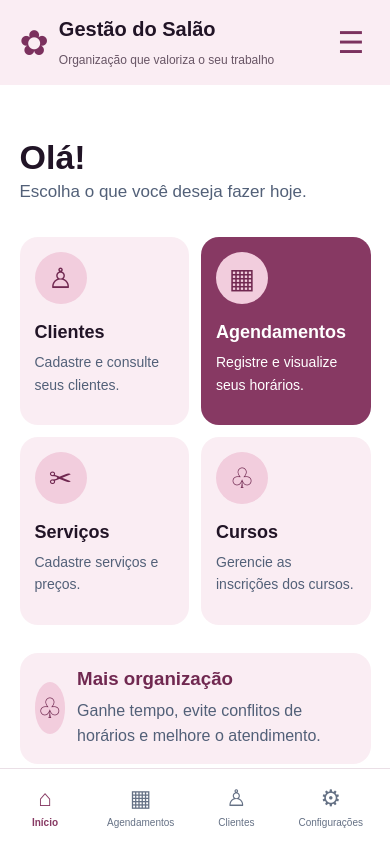
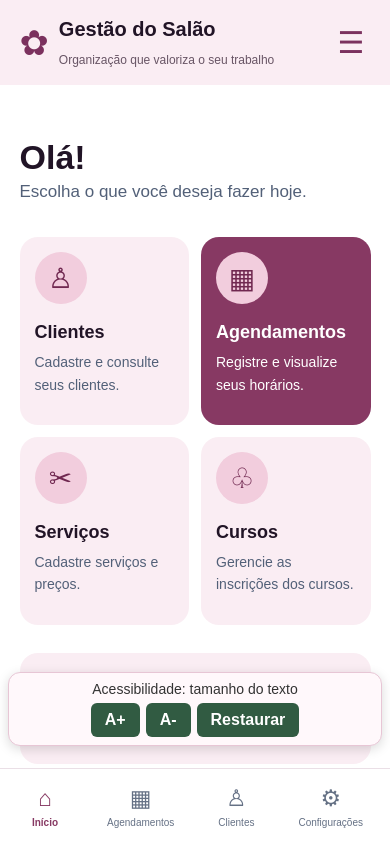
Before and after one commit to jgvdfcetj/mvp-agendamento-salao, a website: page index.html in a window 390 px wide. Drawn offline with Linux system fonts and the light colour scheme.

Commit message:
feat: atualizar interface e acessibilidade

```diff
--- a/index.html
+++ b/index.html
@@ -30,7 +30,7 @@
                 <p>Cadastre e consulte seus clientes.</p>
             </a>
 
-            <a href="#agendamentos" class="cartao destaque">
+            <a href="agendamentos.html" class="cartao destaque">
                 <span class="icone">▦</span>
                 <h3>Agendamentos</h3>
                 <p>Registre e visualize seus horários.</p>
@@ -62,10 +62,46 @@
 
     <nav class="rodape" aria-label="Navegação principal">
         <a href="index.html" class="ativo">⌂<span>Início</span></a>
-        <a href="#agendamentos">▦<span>Agendamentos</span></a>
+        <a href="agendamentos.html">▦<span>Agendamentos</span></a>
         <a href="#clientes">♙<span>Clientes</span></a>
         <a href="#configuracoes">⚙<span>Configurações</span></a>
     </nav>
 
+    <!-- Recursos de acessibilidade -->
+    <div class="acessibilidade" aria-label="Controles de acessibilidade">
+        <span>Acessibilidade: tamanho do texto</span>
+
+        <button type="button" id="aumentar-fonte"
+            aria-label="Aumentar tamanho do texto">A+</button>
+
+        <button type="button" id="diminuir-fonte"
+            aria-label="Diminuir tamanho do texto">A-</button>
+
+        <button type="button" id="resetar-fonte">Restaurar</button>
+    </div>
+
+    <script>
+        let tamanhoFonte = 100;
+
+        document.getElementById("aumentar-fonte").addEventListener("click", function () {
+            if (tamanhoFonte < 150) {
+                tamanhoFonte += 10;
+                document.documentElement.style.fontSize = tamanhoFonte + "%";
+            }
+        });
+
+        document.getElementById("diminuir-fonte").addEventListener("click", function () {
+            if (tamanhoFonte > 80) {
+                tamanhoFonte -= 10;
+                document.documentElement.style.fontSize = tamanhoFonte + "%";
+            }
+        });
+
+        document.getElementById("resetar-fonte").addEventListener("click", function () {
+            tamanhoFonte = 100;
+            document.documentElement.style.fontSize = "100%";
+        });
+    </script>
+
 </body>
 </html>
--- a/style.css
+++ b/style.css
@@ -465,3 +465,81 @@ body {
         align-items: flex-start;
     }
 }
+
+
+
+/* Botões de acessibilidade */
+.acessibilidade {
+    display: flex !important;
+    align-items: center;
+    justify-content: center;
+    flex-wrap: wrap;
+    gap: 10px;
+    padding: 20px;
+    margin: 20px auto;
+    background-color: #f5f0e8;
+    border-radius: 12px;
+}
+
+.acessibilidade span {
+    width: 100%;
+    text-align: center;
+    font-size: 16px;
+    color: #333;
+}
+
+
+/* Posicionamento dos controles de acessibilidade */
+.acessibilidade {
+    position: fixed;
+    right: 16px;
+    bottom: 90px;
+    z-index: 1000;
+
+    display: flex;
+    align-items: center;
+    justify-content: center;
+    flex-wrap: wrap;
+    gap: 8px;
+
+    max-width: calc(100% - 32px);
+    padding: 12px;
+    background-color: #fff8fb;
+    border: 1px solid #e7c6d5;
+    border-radius: 12px;
+    box-shadow: 0 3px 12px rgba(0, 0, 0, 0.15);
+}
+
+.acessibilidade span {
+    width: 100%;
+    text-align: center;
+    font-size: 14px;
+    color: #333;
+}
+
+.acessibilidade button {
+    padding: 8px 14px;
+    background-color: #315b42;
+    color: white;
+    border: 0;
+    border-radius: 6px;
+    font-size: 16px;
+    font-weight: bold;
+    cursor: pointer;
+}
+
+.acessibilidade button:focus-visible {
+    outline: 3px solid #1769aa;
+    outline-offset: 3px;
+}
+
+/* Em telas pequenas, usar uma barra compacta */
+@media (max-width: 480px) {
+    .acessibilidade {
+        right: 8px;
+        bottom: 78px;
+        max-width: calc(100% - 16px);
+        padding: 8px;
+        gap: 6px;
+    }
+}
```
Also changed, not shown: agendamentos.html (+36 -0 lines), login.html (deleted, +0 -71 lines), resultado.html (+37 -0 lines).
